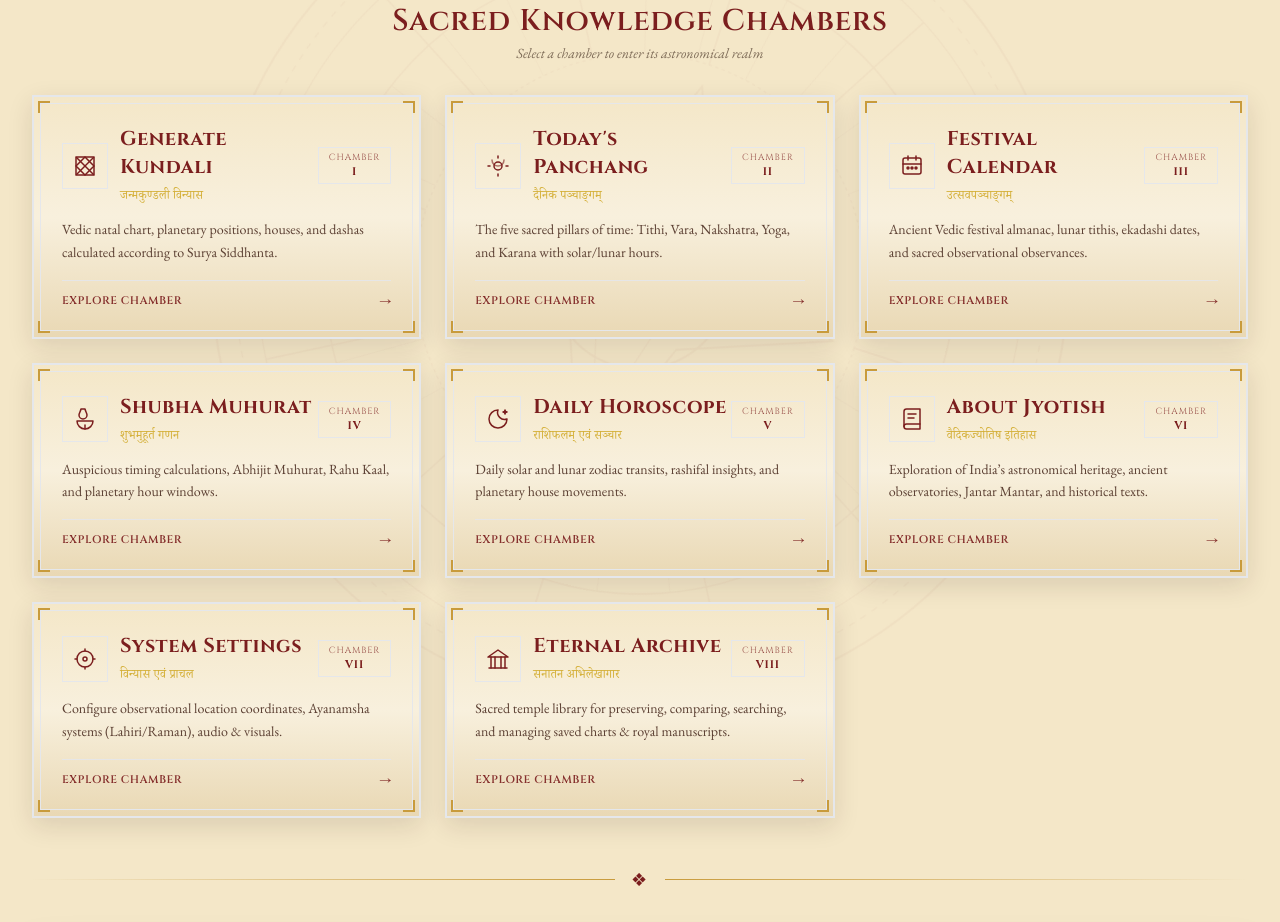
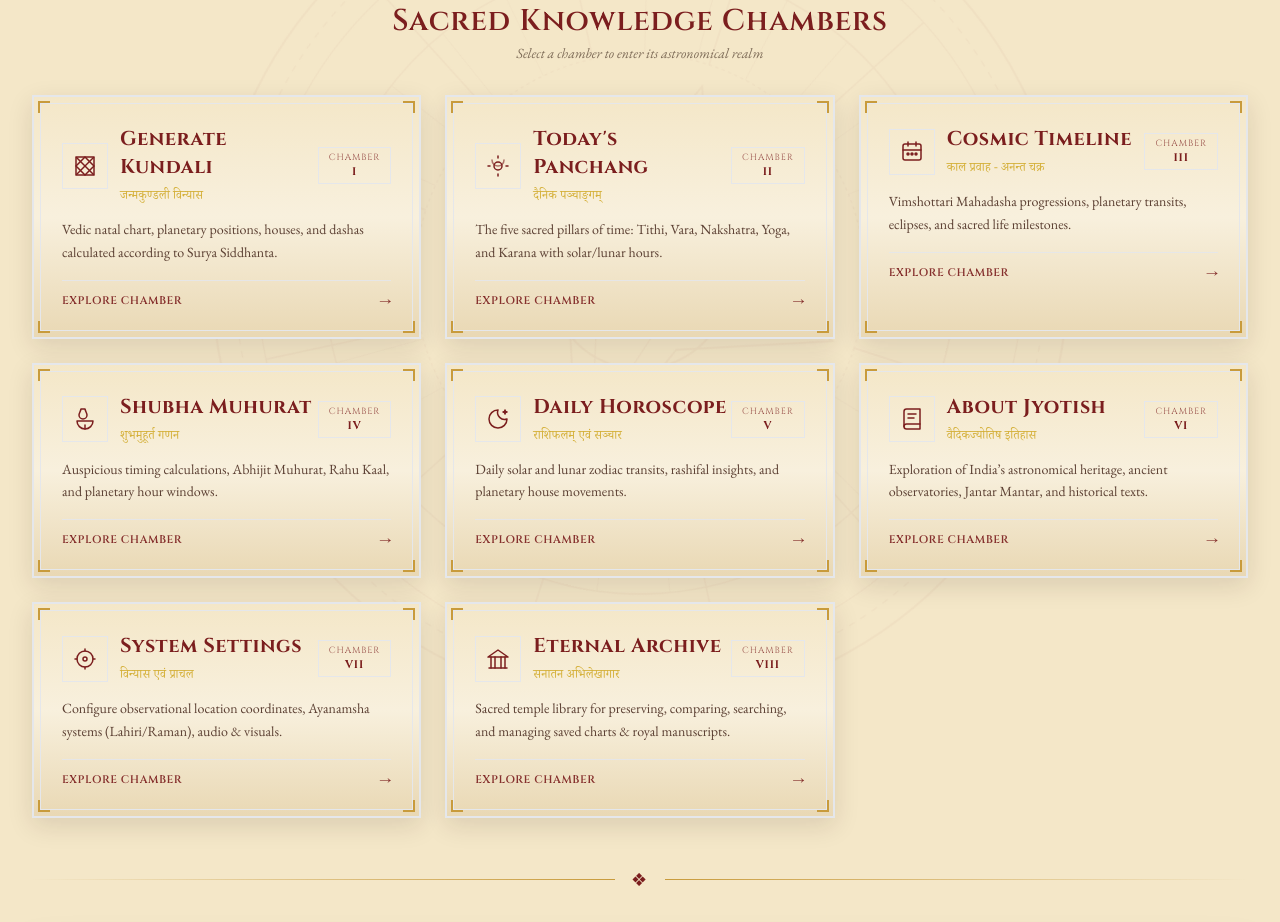
Before and after one commit to KartikGupta06/KaalChakra, a React (Vite) app: page /app in a window 1280 px wide. Shown: the part 982-1904 px from the top of the page. Built offline with nearby package versions, Linux system fonts and the light colour scheme; a web font is replaced by a local one.

Commit message:
fix(timeline): Hotfix pass — Fix disappearing page during input editing, guard string handlers, and finalize module renaming

```diff
--- a/src/components/birth/LocationSearch.tsx
+++ b/src/components/birth/LocationSearch.tsx
@@ -40,8 +40,9 @@ export const LocationSearch: React.FC<LocationSearchProps> = ({
   const [isOpen, setIsOpen] = useState<boolean>(false);
   const containerRef = useRef<HTMLDivElement>(null);
 
+  const safeValue = typeof value === 'string' ? value : '';
   const filtered = HISTORIC_CITIES.filter((loc) =>
-    loc.city.toLowerCase().includes(value.toLowerCase())
+    loc.city.toLowerCase().includes(safeValue.toLowerCase())
   );
 
   const handleSelect = (loc: LocationData) => {
--- a/src/components/hall/KnowledgeChambers.tsx
+++ b/src/components/hall/KnowledgeChambers.tsx
@@ -24,12 +24,12 @@ export const SACRED_CHAMBERS: ChamberData[] = [
     badge: 'Chamber II',
   },
   {
-    id: 'calendar',
-    title: 'Festival Calendar',
-    sanskritTitle: 'उत्सवपञ्चाङ्गम्',
-    path: '/calendar',
-    icon: 'calendar',
-    description: 'Ancient Vedic festival almanac, lunar tithis, ekadashi dates, and sacred observational observances.',
+    id: 'timeline',
+    title: 'Cosmic Timeline',
+    sanskritTitle: 'काल प्रवाह - अनन्त चक्र',
+    path: '/timeline',
+    icon: 'timeline',
+    description: 'Vimshottari Mahadasha progressions, planetary transits, eclipses, and sacred life milestones.',
     badge: 'Chamber III',
   },
   {
--- a/src/pages/modules/CalendarModulePage.tsx
+++ b/src/pages/modules/CalendarModulePage.tsx
@@ -4,12 +4,12 @@ import { ModulePlaceholder } from './ModulePlaceholder';
 export const CalendarModulePage: React.FC = () => {
   return (
     <ModulePlaceholder
-      chamberId="calendar"
-      title="Festival Calendar"
-      sanskritTitle="उत्सवपञ्चाङ्गम्"
-      icon="📅"
-      description="Sacred Vedic festivals, lunar tithi dates, Ekadashi observances, and astronomical events."
-      futurePhase="Phase 6 Module Architecture"
+      chamberId="timeline"
+      title="Cosmic Timeline"
+      sanskritTitle="काल प्रवाह"
+      icon="⏳"
+      description="Vimshottari Dasha, planetary transits, eclipses, and sacred life milestones."
+      futurePhase="Phase 13.5 & Phase 13.6 Architecture"
     />
   );
 };
--- a/src/pages/modules/TimelineChamberPage.tsx
+++ b/src/pages/modules/TimelineChamberPage.tsx
@@ -18,9 +18,9 @@ export const TimelineChamberPage: React.FC = () => {
   const { playSound } = useSound();
   const { activeKundali, setActiveKundali } = useKundali();
 
-  // Local Editable Form State initialized from activeKundali
+  // Local Editable Form State initialized from activeKundali with safe fallbacks
   const [formData, setFormData] = useState<EditableTimelineFormData>({
-    fullName: activeKundali.fullName || 'Observer',
+    fullName: activeKundali.fullName || 'Vedic Traveler',
     day: activeKundali.date?.day || 15,
     month: activeKundali.date?.month || 8,
     year: activeKundali.date?.year || 1998,
@@ -32,7 +32,8 @@ export const TimelineChamberPage: React.FC = () => {
 
   const [activeFilter, setActiveFilter] = useState<string>('all');
   const [timelineData, setTimelineData] = useState<TimelineResponse | null>(null);
-  const [isGenerating, setIsGenerating] = useState<boolean>(true);
+  const [isGenerating, setIsGenerating] = useState<boolean>(false);
+  const [isInitialLoading, setIsInitialLoading] = useState<boolean>(true);
 
   // Modals
   const [selectedEvent, setSelectedEvent] = useState<TimelineEvent | null>(null);
@@ -43,51 +44,66 @@ export const TimelineChamberPage: React.FC = () => {
     async (data: EditableTimelineFormData, filter: string) => {
       setIsGenerating(true);
 
-      const dobStr = `${data.year}-${data.month < 10 ? '0' + data.month : data.month}-${data.day < 10 ? '0' + data.day : data.day}`;
+      const safeYear = data.year && !isNaN(data.year) ? data.year : 1998;
+      const safeMonth = data.month && !isNaN(data.month) ? data.month : 8;
+      const safeDay = data.day && !isNaN(data.day) ? data.day : 15;
 
-      let h24 = data.hour;
+      const dobStr = `${safeYear}-${safeMonth < 10 ? '0' + safeMonth : safeMonth}-${safeDay < 10 ? '0' + safeDay : safeDay}`;
+
+      let h24 = data.hour || 6;
       if (data.period === 'PM' && h24 < 12) h24 += 12;
       if (data.period === 'AM' && h24 === 12) h24 = 0;
-      const tobStr = `${h24 < 10 ? '0' + h24 : h24}:${data.minute < 10 ? '0' + data.minute : data.minute}`;
+      const tobStr = `${h24 < 10 ? '0' + h24 : h24}:${(data.minute || 0) < 10 ? '0' + (data.minute || 0) : data.minute || 0}`;
 
       const activeLayers =
         filter === 'all'
           ? ['birth', 'dasha', 'transit', 'eclipse', 'muhurat']
           : ['birth', filter];
 
+      try {
         const res = await generateCosmicTimeline({
-        fullName: data.fullName,
+          fullName: data.fullName || 'Vedic Traveler',
           dateOfBirth: dobStr,
           timeOfBirth: tobStr,
-        city: data.city,
+          city: data.city || 'Ujjain',
           latitude: data.lat,
           longitude: data.lng,
           activeLayers,
         });
 
+        if (res && res.events) {
           setTimelineData(res);
+        }
+      } catch (err) {
+        console.error('[Timeline] Failed to generate timeline:', err);
+      } finally {
         setIsGenerating(false);
+        setIsInitialLoading(false);
+      }
     },
     []
   );
 
-  // Initial Load
+  // Initial Load on mount
   useEffect(() => {
     executeTimelineGeneration(formData, activeFilter);
-  }, []); // Run on mount
+  }, []);
 
+  // Form input changes update ONLY local form state while typing.
+  // Never recalculate timeline on keystroke!
   const handleFormChange = (updated: Partial<EditableTimelineFormData>) => {
     setFormData((prev) => ({ ...prev, ...updated }));
   };
 
+  // Explicit button click triggers timeline regeneration
   const handleRegenerate = async () => {
     playSound('ink-stroke');
-    // Also update KundaliContext with new coordinates
+
     setActiveKundali({
-      fullName: formData.fullName,
-      date: { day: formData.day, month: formData.month, year: formData.year },
-      time: { hour: formData.hour, minute: formData.minute, period: formData.period },
-      place: formData.city,
+      fullName: formData.fullName || 'Vedic Traveler',
+      date: { day: formData.day || 15, month: formData.month || 8, year: formData.year || 1998 },
+      time: { hour: formData.hour || 6, minute: formData.minute || 30, period: formData.period || 'AM' },
+      place: formData.city || 'Ujjain',
     });
 
     await executeTimelineGeneration(formData, activeFilter);
@@ -149,9 +165,9 @@ export const TimelineChamberPage: React.FC = () => {
 
             <AncientDivider symbol="wheel" />
 
-            {/* Cosmic Timeline View */}
+            {/* Cosmic Timeline Stream — Never unmounts while editing */}
             <SectionWrapper className="my-6">
-              {isGenerating ? (
+              {isInitialLoading ? (
                 <div className="p-12 text-center bg-kc-paper dark:bg-kc-burnt-brown border-2 border-kc-brass rounded-xs my-6 shadow-deep">
                   <div className="font-devanagari text-xl font-bold text-kc-gold-royal animate-pulse">
                     ॥ काल प्रवाह संकलनम् ॥
```
Lines whose indentation alone changed are shown as unchanged.
